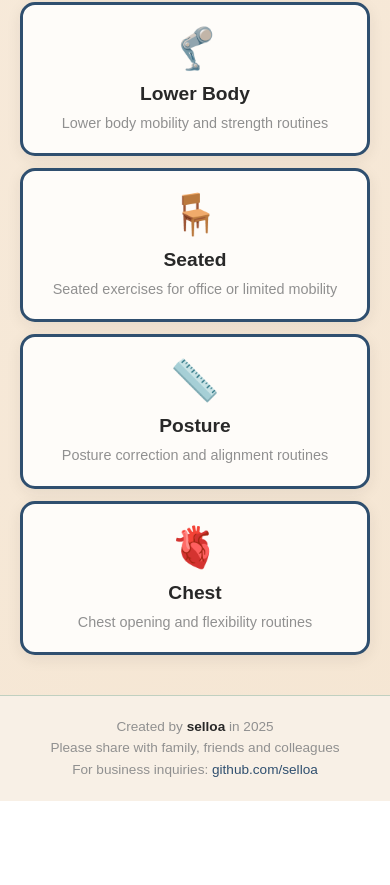
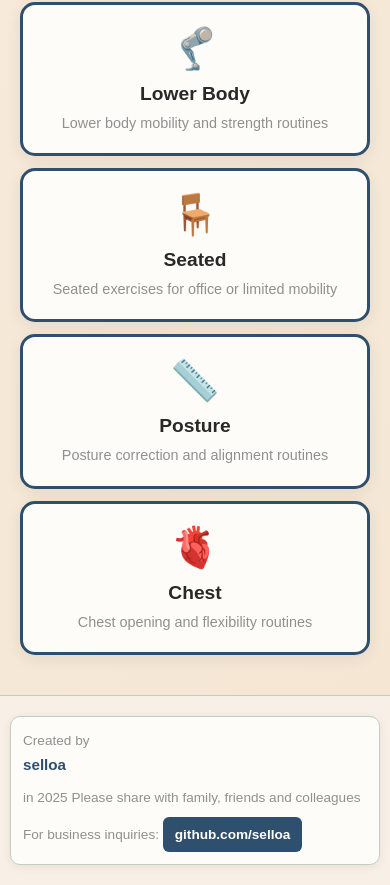
Before and after one commit to selloa/bend-app, a website: page index.html in a window 390 px wide. Shown: the part 4630-5515 px from the top of the page. Before the commit the page ends 5431 px from the top, so only its background shows below. Drawn offline with Linux system fonts and the light colour scheme.

Commit message:
Improve mobile layout for editorial footer
- Added card-like appearance with background and shadow
- Improved typography with block layout for creator name
- Made GitHub link look like a proper button
- Added responsive breakpoints for different screen sizes
- Removed line breaks on mobile for better text flow
- Enhanced touch-friendly interactions
- Maintains dark theme compatibility

```diff
--- a/styles.css
+++ b/styles.css
@@ -1458,11 +1458,72 @@ body {
 /* Responsive adjustments */
 @media (max-width: 768px) {
     .editorial-footer {
+        padding: 25px 20px;
+        margin-top: 30px;
+        border-radius: 15px 15px 0 0;
+        margin-left: -10px;
+        margin-right: -10px;
+    }
+
+    .editorial-content {
+        max-width: 100%;
+        padding: 0 10px;
+    }
+
+    .editorial-text {
+        font-size: 0.9rem;
+        line-height: 1.7;
+        text-align: left;
+        padding: 15px;
+        background: var(--bg-secondary);
+        border-radius: 10px;
+        border: 1px solid var(--border-tertiary);
+        box-shadow: 0 2px 8px var(--shadow);
+    }
+
+    .editorial-text br {
+        display: none;
+    }
+
+    .editorial-text strong {
+        display: block;
+        margin-bottom: 8px;
+        font-size: 1rem;
+        color: var(--accent-primary);
+    }
+
+    .editorial-text a {
+        display: inline-block;
+        margin-top: 8px;
+        padding: 6px 12px;
+        background: var(--accent-primary);
+        color: white !important;
+        border-radius: 6px;
+        text-decoration: none;
+        font-weight: 600;
+        transition: all 0.3s ease;
+    }
+
+    .editorial-text a:hover {
+        background: var(--accent-secondary);
+        transform: translateY(-1px);
+    }
+}
+
+/* Extra small mobile devices */
+@media (max-width: 480px) {
+    .editorial-footer {
         padding: 20px 15px;
-        margin-top: 30px;
+        margin-left: -15px;
+        margin-right: -15px;
     }
 
     .editorial-text {
         font-size: 0.85rem;
+        padding: 12px;
+    }
+
+    .editorial-text strong {
+        font-size: 0.95rem;
     }
 }
```
